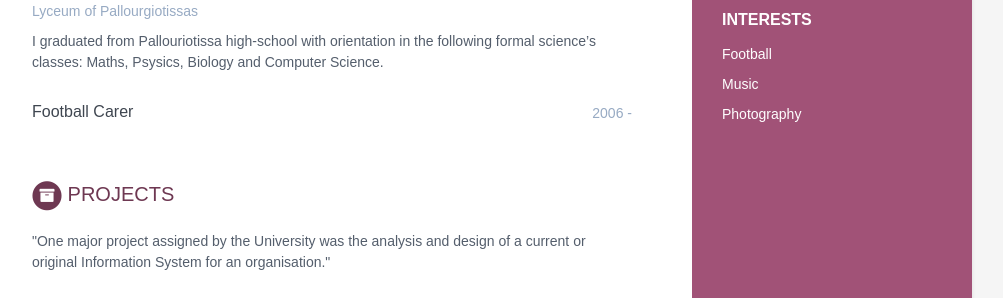
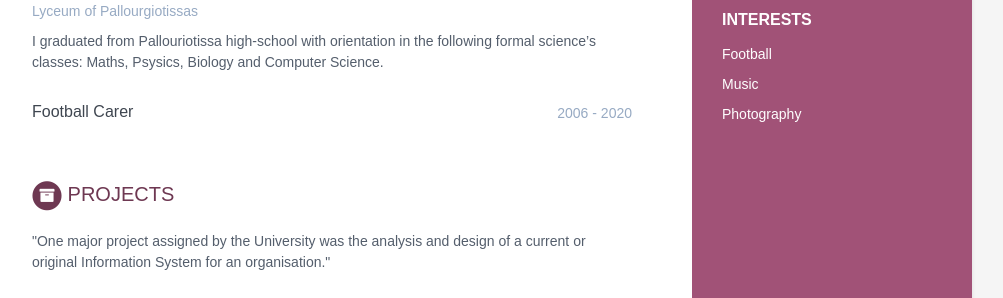
Before and after one commit to dimitrisg9/resume-cv, a Jekyll site: the page built from index.html, in a window 1280 px wide. Shown: the part 801-1099 px from the top of the page, without its empty margins (168-1171 px from the left). Built offline with Jekyll 4.4.1, drawn with Linux system fonts in a browser that asks for light colours.

Commit message:
Update data.yml

```diff
--- a/_data/data.yml
+++ b/_data/data.yml
@@ -90,7 +90,7 @@ education:
 
     - degree: Football Carer
       university:
-      time: 2006 -
+      time: 2006 - 2020
       details: |
 
 
```
